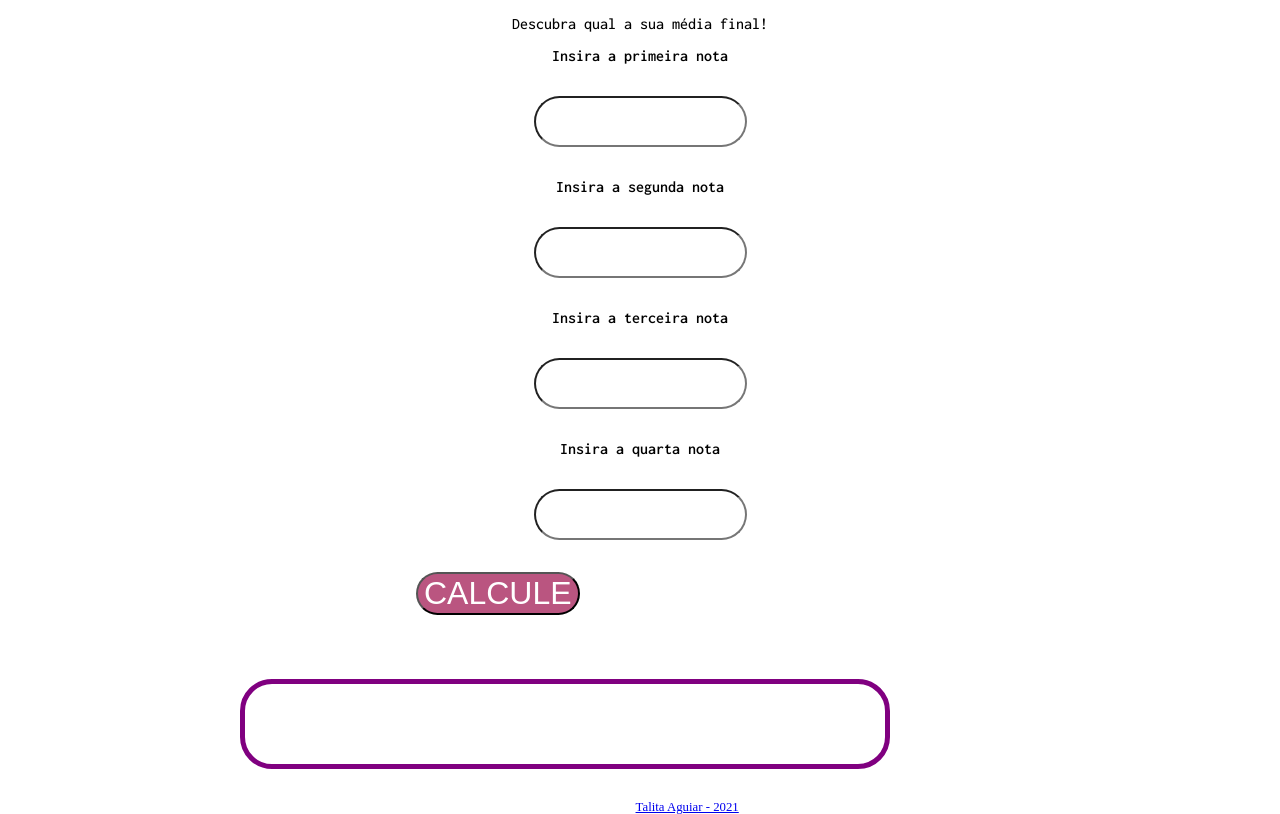
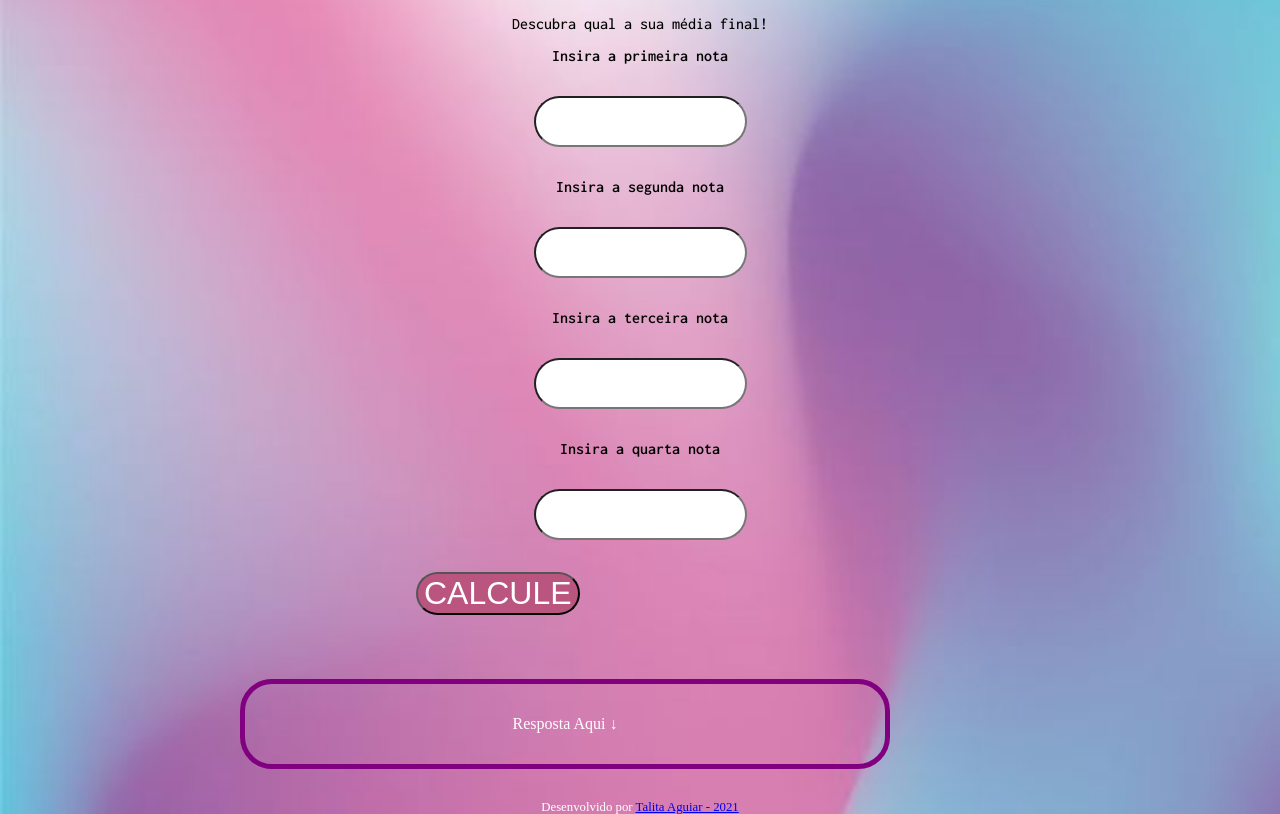
Before and after one commit to aguiartalita/calculaMedia, a plain HTML site: page index.html in a window 1280 px wide. Shown: the part 80-894 px from the top of the page. Drawn offline with Linux system fonts and the light colour scheme; the site is published under a folder, as on GitHub Pages, so addresses that start at the root find nothing.

Commit message:
localização

```diff
--- a/style.css
+++ b/style.css
@@ -1,5 +1,5 @@
 body {
-    background-image: url(/fundo.png);
+    background-image: url(fundo.png);
     background-repeat: no-repeat;
     background-size: 100vw;
 }
```
